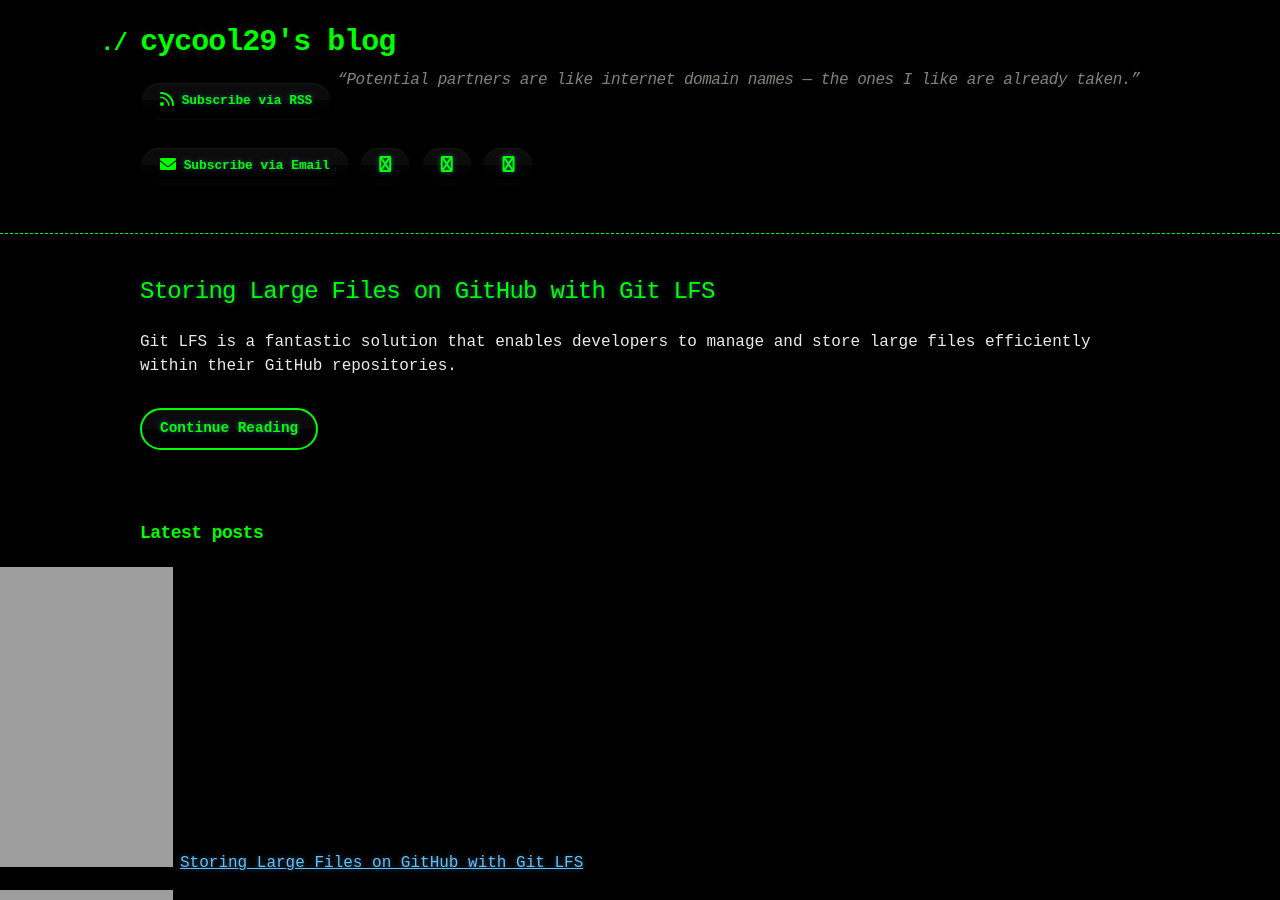
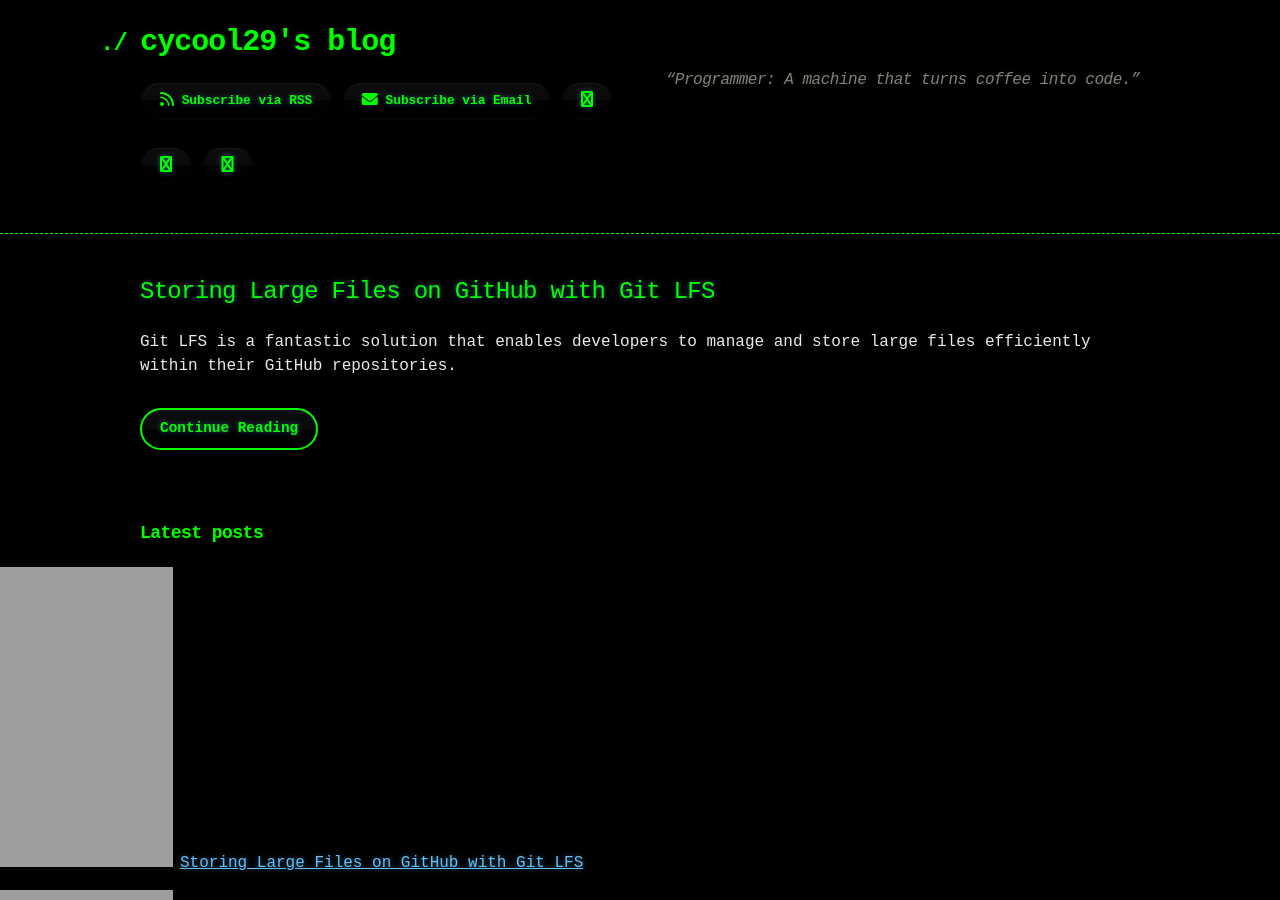
Before and after one commit to cycool29/cycool29.github.io, a Jekyll site: the page built from index.md, in a window 1280 px wide and 900 px high. Built offline with Jekyll 4.4.1, drawn with Linux system fonts in a browser that asks for light colours; a style sheet for code colours, icons or effects is not loaded.

Commit message:
Update quotes

```diff
--- a/_config.yml
+++ b/_config.yml
@@ -1,5 +1,5 @@
 title: cycool29's blog
-description: "“Potential partners are like internet domain names — the ones I like are already taken.” "
+description: "“Programmer: A machine that turns coffee into code.” "
 bio: A high school student. Intermediate in Python, Git, Bash. Learning JavaScript. He/Him. "
 author: cycool29
 url: https://cycool29.github.io
```
